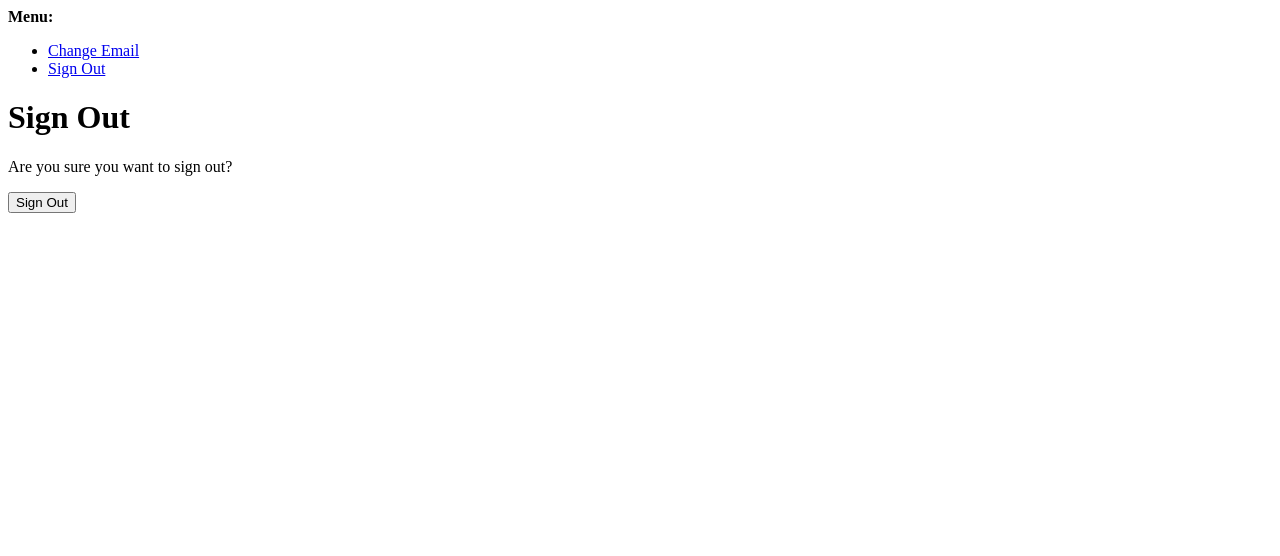
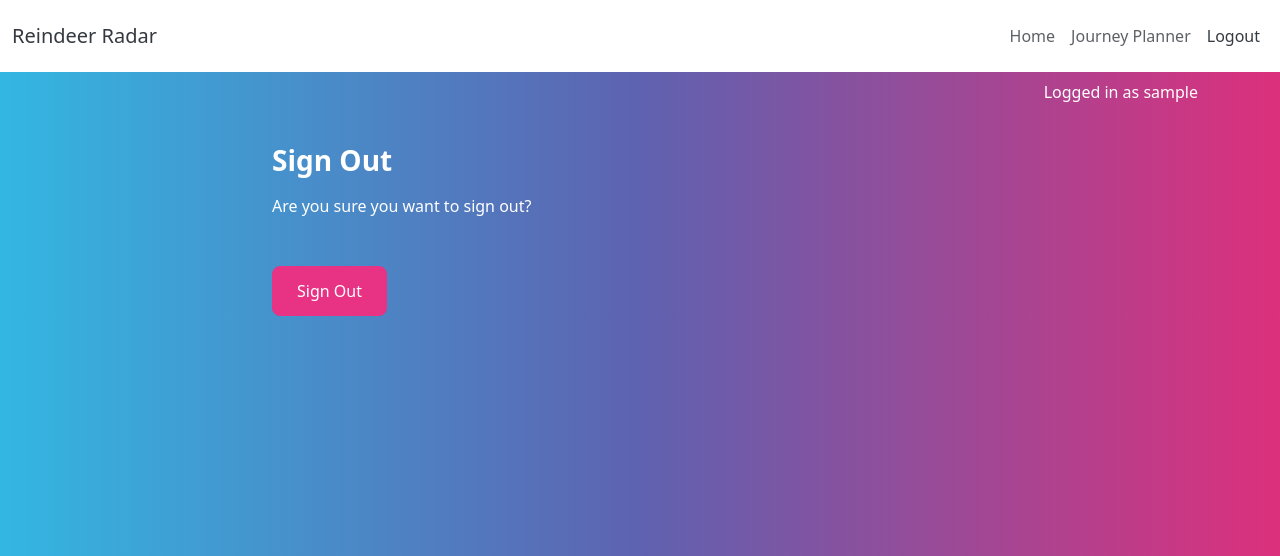
Before and after one commit to Will-WHyd/Reindeer-Radar, a Django app: page /accounts/logout/ in a window 1280 px wide. Shown: the top 556 px of the page. Run offline with Django 4.2, Linux system fonts and the light colour scheme; the visitor is signed in with stand-in values (Sample User, id 1); some libraries are stand-ins or nearby versions.

Commit message:
Update logaut page with base.html

```diff
--- a/requirements.txt
+++ b/requirements.txt
@@ -4,9 +4,14 @@ crispy-bootstrap5==2024.10
 dj-database-url==0.5.0
 dj3-cloudinary-storage==0.0.6
 Django==4.2.17
+django-allauth==0.57.2
 django-crispy-forms==2.3
 gunicorn==20.1.0
+oauthlib==3.2.2
 psycopg==3.2.3
+PyJWT==2.10.1
+python3-openid==3.2.0
+requests-oauthlib==2.0.0
 sqlparse==0.5.3
 urllib3==1.26.20
 whitenoise==5.3.0
--- a/templates/account/logout.html
+++ b/templates/account/logout.html
@@ -1,21 +1,31 @@
-{% extends "account/base.html" %}
+{% extends "base.html" %}
 
 {% load i18n %}
 
-{% block head_title %}{% trans "Sign Out" %}{% endblock head_title %}
+{% block head_title %}{% trans "Sign Out" %}{% endblock %}
+
+{% block title %}Sign Out{% endblock %}
 
 {% block content %}
-<h1>{% trans "Sign Out" %}</h1>
+<div class="container">
+    <div class="row">
+        <div class="col-md-8 mt-3 offset-md-2">
+            <h3>{% trans "Sign Out" %}</h3>
 
             <p>{% trans 'Are you sure you want to sign out?' %}</p>
+        </div>
+    </div>
+    <div class="row">
+        <div class="col-md-8 mt-3 offset-md-2">
 
             <form method="post" action="{% url 'account_logout' %}">
                 {% csrf_token %}
                 {% if redirect_field_value %}
-  <input type="hidden" name="{{ redirect_field_name }}" value="{{ redirect_field_value }}"/>
+                <input type="hidden" name="{{ redirect_field_name }}" value="{{ redirect_field_value }}" />
                 {% endif %}
-  <button type="submit">{% trans 'Sign Out' %}</button>
+                <button class="btn btn-primary btn-signup right" type="submit">{% trans 'Sign Out' %}</button>
             </form>
-
-
-{% endblock content %}
+        </div>
+    </div>
+</div>
+{% endblock %}
--- a/templates/base.html
+++ b/templates/base.html
@@ -47,14 +47,9 @@
                                 <a class="nav-link {% if request.path == journey_url %}active" aria-current="page{% endif %}"
                                     href="{% url 'journey' %}">Journey Planner</a>
                             </li>
-                            <a class="nav-link dropdown-toggle" href="#" id="navbarDropdownMenuLink" role="button" data-bs-toggle="dropdown" aria-expanded="false">
-                                Logged in as {{ user }}
-                            </a>
-                            <ul class="dropdown-menu" aria-labelledby="navbarDropdownMenuLink">
                             <li>
-                                    <a class="dropdown-item{% if request.path == logout_url %}active" aria-current="page{% endif %}" href="{% url 'account_logout' %}">Logout</a>
+                                <a class="nav-link {% if request.path == logout_url %}active" aria-current="page{% endif %}" href="{% url 'account_logout' %}">Logout</a>
                             </li>
-                            </ul>
                         </li>
                     {% else %}
                         <li class="nav-item">
@@ -70,12 +65,17 @@
         </div>
     </nav>
 
+    <div class="container d-flex justify-content-end">
+        <span class="navbar-text">
+            Logged in as {{ user }}
+        </span>
+    </div>
         {% block content %}
         <!-- Content Goes here -->
         {% endblock content %}
-
-    <script src="https://cdn.jsdelivr.net/npm/bootstrap@5.0.2/dist/js/bootstrap.bundle.min.js"
-        integrity="sha384-MrcW6ZMFYlzcLA8Nl+NtUVF0sA7MsXsP1UyJoMp4YLEuNSfAP+JcXn/tWtIaxVXM" crossorigin="anonymous">
+    <!-- Bootstrap Javascript Files -->
+    <script src="https://cdn.jsdelivr.net/npm/bootstrap@5.0.1/dist/js/bootstrap.bundle.min.js"
+        integrity="sha384-gtEjrD/SeCtmISkJkNUaaKMoLD0//ElJ19smozuHV6z3Iehds+3Ulb9Bn9Plx0x4" crossorigin="anonymous">
         </script>
     <script src="https://kit.fontawesome.com/f0ad124e4b.js" crossorigin="anonymous"></script>
     <script src="{% static 'js/script.js' %}"></script>
```
Lines whose indentation alone changed are shown as unchanged.
